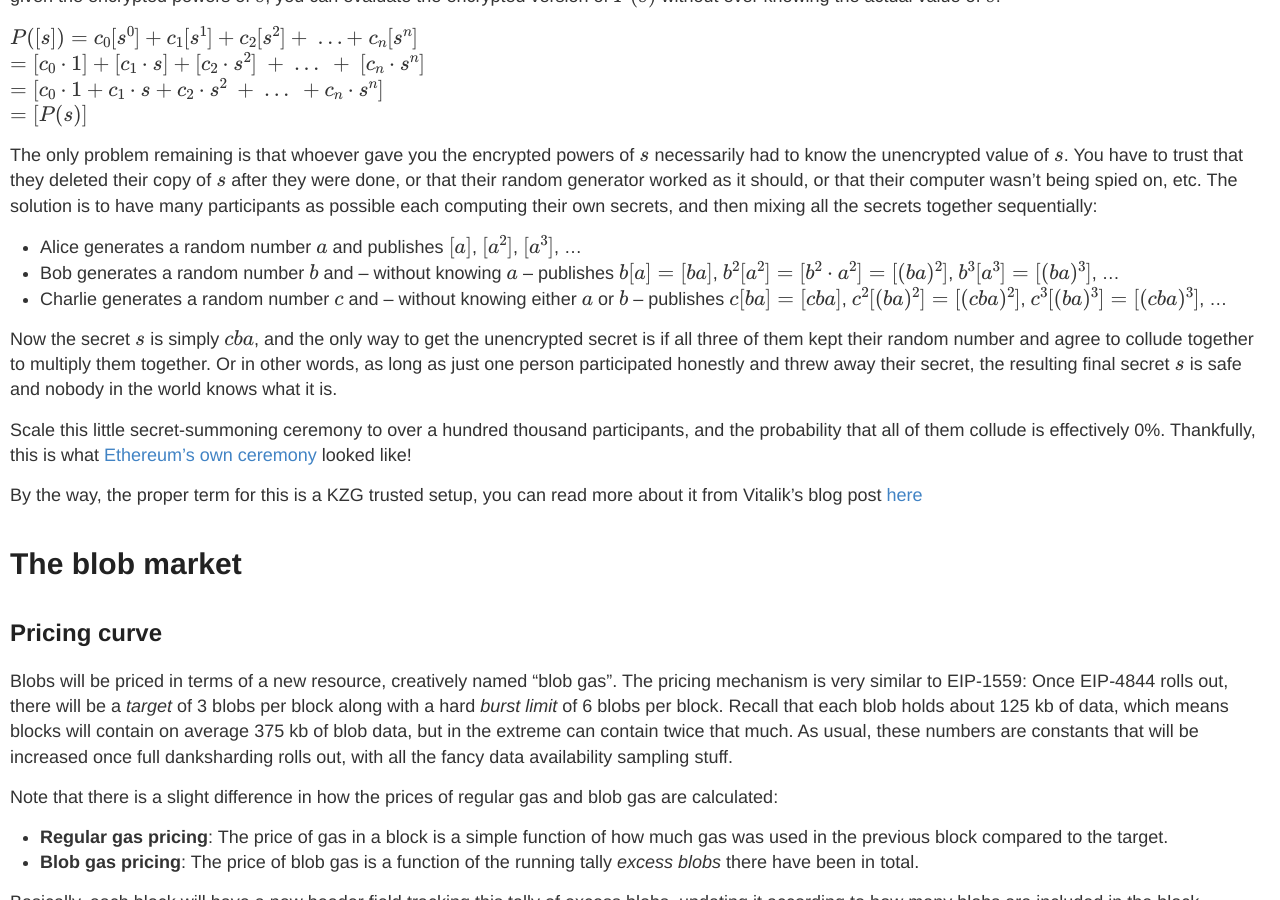
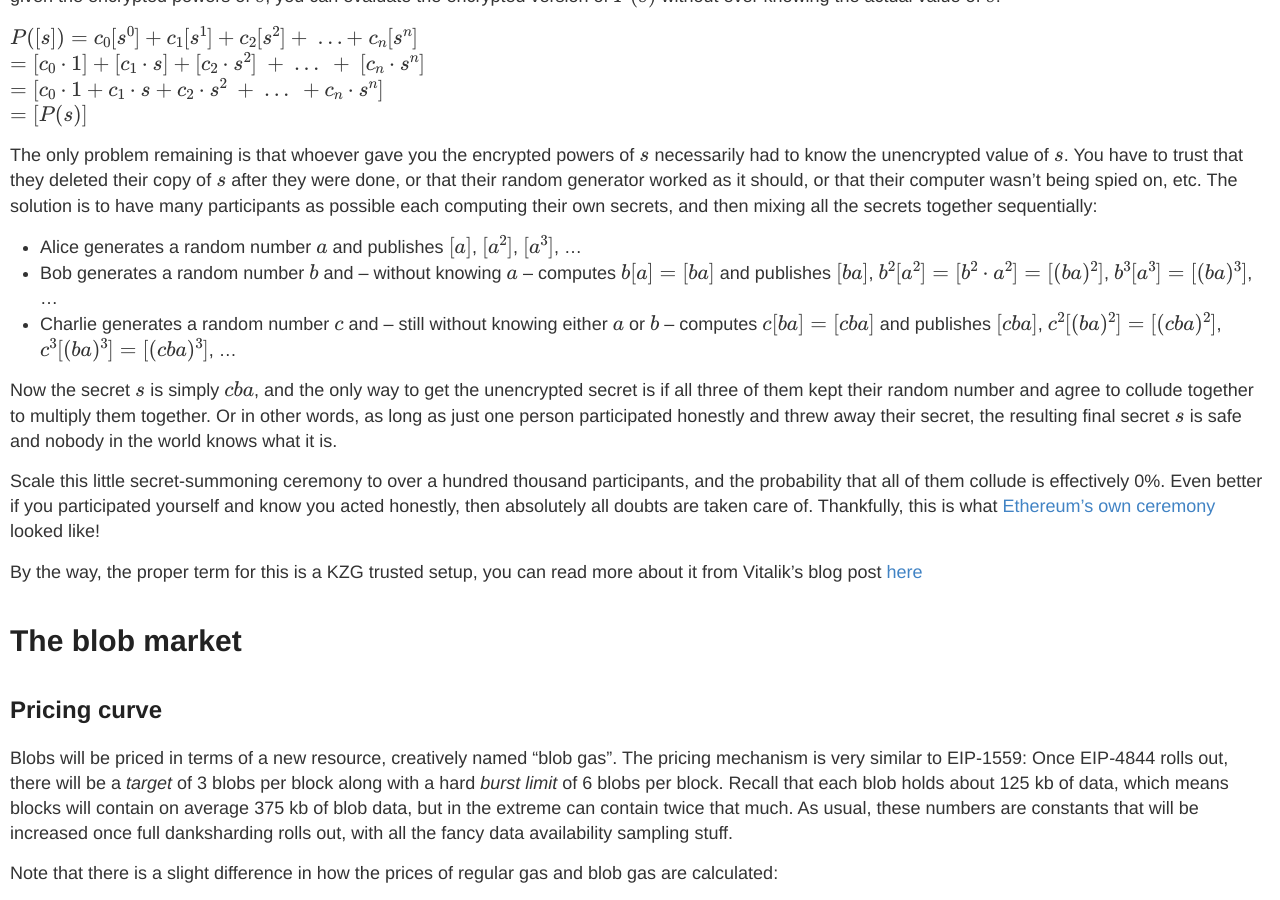
Before and after one commit to domothyb/website, a Jekyll site: the page built from _posts/2023-08-25-blobspace.md, in a window 1280 px wide and 900 px high, scrolled down 8151 px. Built offline with Jekyll 4.4.1, drawn with Linux system fonts in a browser that asks for light colours; formulas are drawn with MathJax 3.

Commit message:
clarified ceremony details

```diff
--- a/_posts/2023-08-25-blobspace.md
+++ b/_posts/2023-08-25-blobspace.md
@@ -186,12 +186,12 @@ $$= [P(s)]$$
 The only problem remaining is that whoever gave you the encrypted powers of $$s$$ necessarily had to know the unencrypted value of $$s$$. You have to trust that they deleted their copy of $$s$$ after they were done, or that their random generator worked as it should, or that their computer wasn't being spied on, etc. The solution is to have many participants as possible each computing their own secrets, and then mixing all the secrets together sequentially:
 
 * Alice generates a random number $$a$$ and publishes $$[a]$$, $$[a^2]$$, $$[a^3]$$, ...
-* Bob generates a random number $$b$$ and – without knowing $$a$$ – publishes $$b[a] = [ba]$$, $$b^2[a^2] = [b^2\cdot a^2] = [(ba)^2]$$, $$b^3[a^3] = [(ba)^3]$$, ...
-* Charlie generates a random number $$c$$ and – without knowing either $$a$$ or $$b$$ – publishes $$c[ba] = [cba]$$, $$c^2[(ba)^2] = [(cba)^2]$$, $$c^3[(ba)^3] = [(cba)^3]$$, ...
+* Bob generates a random number $$b$$ and – without knowing $$a$$ – computes $$b[a] = [ba]$$ and publishes $$[ba]$$, $$b^2[a^2] = [b^2\cdot a^2] = [(ba)^2]$$, $$b^3[a^3] = [(ba)^3]$$, ...
+* Charlie generates a random number $$c$$ and – still without knowing either $$a$$ or $$b$$ – computes $$c[ba] = [cba]$$ and publishes $$[cba]$$, $$c^2[(ba)^2] = [(cba)^2]$$, $$c^3[(ba)^3] = [(cba)^3]$$, ...
 
 Now the secret $$s$$ is simply $$cba$$, and the only way to get the unencrypted secret is if all three of them kept their random number and agree to collude together to multiply them together. Or in other words, as long as just one person participated honestly and threw away their secret, the resulting final secret $$s$$ is safe and nobody in the world knows what it is.
 
-Scale this little secret-summoning ceremony to over a hundred thousand participants, and the probability that all of them collude is effectively 0%. Thankfully, this is what [Ethereum's own ceremony](https://ceremony.ethereum.org/) looked like!
+Scale this little secret-summoning ceremony to over a hundred thousand participants, and the probability that all of them collude is effectively 0%. Even better if you participated yourself and know you acted honestly, then absolutely all doubts are taken care of. Thankfully, this is what [Ethereum's own ceremony](https://ceremony.ethereum.org/) looked like!
 
 By the way, the proper term for this is a KZG trusted setup, you can read more about it from Vitalik's blog post [here](https://vitalik.ca/general/2022/03/14/trustedsetup.html)
 
```
Also changed, not shown: style.scss (+0 -33 lines).
